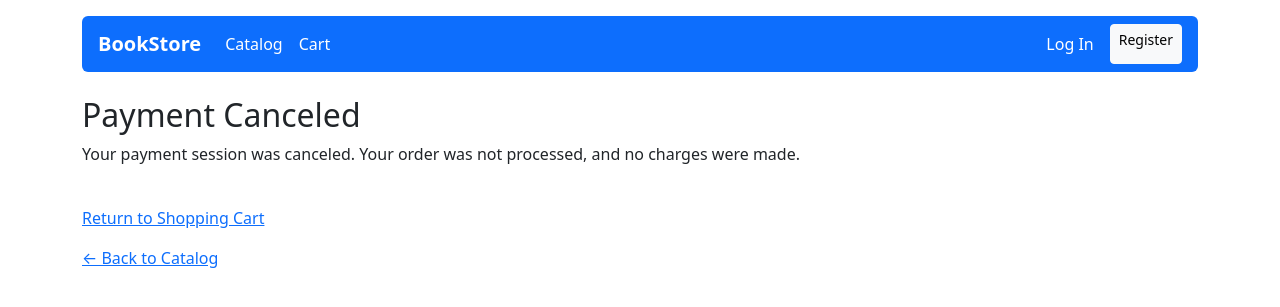
After one commit to DariiaMiroshn/bookstore_project, a Django app: page /payment/cancel/ in a window 1280 px wide. The commit adds this page. Shown: the top 307 px of the page. Run offline with Django 5.2, Linux system fonts and the light colour scheme.

Commit message:
Implement cart, Stripe checkout, atomic orders, and email confirmation

```diff
--- a/requirements.txt
+++ b/requirements.txt
@@ -2,3 +2,4 @@ Django>=5.0,<6.0
 psycopg2-binary>=2.9.9
 python-dotenv>=1.0.1
 django-debug-toolbar>=4.3.0
+stripe>=16.0.0
--- /dev/null
+++ b/store/cart.py
@@ -0,0 +1,61 @@
+from decimal import Decimal
+from django.conf import settings
+from .models import Book
+
+CART_SESSION_ID = 'cart'
+
+
+class Cart:
+    def __init__(self, request):
+        self.session = request.session
+        cart = self.session.get(CART_SESSION_ID)
+        if not cart:
+            cart = self.session[CART_SESSION_ID] = {}
+        self.cart = cart
+
+    def add(self, book, quantity=1, override_quantity=False):
+        book_id = str(book.id)
+        if book_id not in self.cart:
+            self.cart[book_id] = {
+                'quantity': 0,
+                'price': str(book.price)
+            }
+
+        if override_quantity:
+            self.cart[book_id]['quantity'] = quantity
+        else:
+            self.cart[book_id]['quantity'] += quantity
+
+        self.save()
+
+    def remove(self, book):
+        book_id = str(book.id)
+        if book_id in self.cart:
+            del self.cart[book_id]
+            self.save()
+
+    def clear(self):
+        del self.session[CART_SESSION_ID]
+        self.save()
+
+    def save(self):
+        self.session.modified = True
+
+    def __iter__(self):
+        book_ids = self.cart.keys()
+        books = Book.objects.filter(id__in=book_ids)
+        cart = self.cart.copy()
+
+        for book in books:
+            cart[str(book.id)]['book'] = book
+
+        for item in cart.values():
+            item['price'] = Decimal(item['price'])
+            item['total_price'] = item['price'] * item['quantity']
+            yield item
+
+    def __len__(self):
+        return sum(item['quantity'] for item in self.cart.values())
+
+    def get_total_price(self):
+        return sum(Decimal(item['price']) * item['quantity'] for item in self.cart.values())
--- a/store/templates/store/base.html
+++ b/store/templates/store/base.html
@@ -12,9 +12,10 @@
 
         <div class="navbar-nav me-auto">
             <a class="nav-link text-white" href="{% url 'store:book_list' %}">Catalog</a>
-            {% if perms.store.add_book %}
-                <a class="nav-link text-white" href="{% url 'store:book_create' %}">+ Add Book</a>
-            {% endif %}
+                <a class="nav-link text-white" href="{% url 'store:cart_detail' %}">Cart</a>
+                {% if perms.store.add_book %}
+                    <a class="nav-link text-white" href="{% url 'store:book_create' %}">+ Add Book</a>
+                {% endif %}
         </div>
 
         <div class="navbar-nav">
--- /dev/null
+++ b/store/templates/store/payment_cancel.html
@@ -0,0 +1,9 @@
+{% extends 'store/base.html' %}
+
+{% block content %}
+<h2>Payment Canceled</h2>
+<p>Your payment session was canceled. Your order was not processed, and no charges were made.</p>
+<br>
+<p><a href="{% url 'store:cart_detail' %}">Return to Shopping Cart</a></p>
+<p><a href="{% url 'store:book_list' %}">&larr; Back to Catalog</a></p>
+{% endblock %}
--- a/store/urls.py
+++ b/store/urls.py
@@ -1,7 +1,7 @@
 from django.urls import path
 from . import views
 
-app_name = 'store'  # Це і є namespace
+app_name = 'store'
 
 urlpatterns = [
     path('', views.BookListView.as_filename if False else views.BookListView.as_view(), name='book_list'),
@@ -9,4 +9,14 @@ urlpatterns = [
     path('book/add/', views.BookCreateView.as_view(), name='book_create'),
     path('book/<int:pk>/edit/', views.BookUpdateView.as_view(), name='book_update'),
     path('book/<int:pk>/delete/', views.BookDeleteView.as_view(), name='book_delete'),
+
+# Кошик
+    path('cart/', views.cart_detail, name='cart_detail'),
+    path('cart/add/<int:book_id>/', views.cart_add, name='cart_add'),
+    path('cart/remove/<int:book_id>/', views.cart_remove, name='cart_remove'),
+
+    # Замовлення та оплата
+    path('order/create/', views.order_create, name='order_create'),
+    path('payment/success/', views.payment_success, name='payment_success'),
+    path('payment/cancel/', views.payment_cancel, name='payment_cancel'),
 ]
--- a/store/views.py
+++ b/store/views.py
@@ -1,9 +1,22 @@
+import stripe
+from django.conf import settings
+from django.contrib import messages
+from django.contrib.auth.decorators import login_required
 from django.contrib.auth.mixins import PermissionRequiredMixin
-from django.urls import reverse_lazy
+from django.core.mail import send_mail
+from django.db import transaction
+from django.shortcuts import render, redirect, get_object_or_404
+from django.urls import reverse, reverse_lazy
+from django.views.decorators.http import require_POST
 from django.views.generic import ListView, DetailView, CreateView, UpdateView, DeleteView
-from .models import Book
 
-# 1. Список книг з пагінацією (Public)
+from .models import Book, Order, OrderItem
+from .cart import Cart
+
+stripe.api_key = settings.STRIPE_SECRET_KEY
+
+
+# 1. Book list with pagination (Public)
 class BookListView(ListView):
     model = Book
     template_name = 'store/book_list.html'
@@ -42,3 +55,143 @@ class BookDeleteView(PermissionRequiredMixin, DeleteView):
     template_name = 'store/book_confirm_delete.html'
     success_url = reverse_lazy('store:book_list')
     permission_required = 'store.delete_book'
+
+
+# 6. Shopping cart operations
+@require_POST
+def cart_add(request, book_id):
+    cart = Cart(request)
+    book = get_object_or_404(Book, id=book_id)
+    cart.add(book=book, quantity=1)
+    return redirect('store:cart_detail')
+
+
+@require_POST
+def cart_remove(request, book_id):
+    cart = Cart(request)
+    book = get_object_or_404(Book, id=book_id)
+    cart.remove(book)
+    return redirect('store:cart_detail')
+
+
+def cart_detail(request):
+    cart = Cart(request)
+    return render(request, 'store/cart_detail.html', {'cart': cart})
+
+
+# 7. Order checkout, transaction.atomic, Stripe and Email
+@login_required
+def order_create(request):
+    cart = Cart(request)
+    if len(cart) == 0:
+        return redirect('store:book_list')
+
+    if request.method == 'POST':
+        # Зчитуємо введені користувачем дані з форми
+        first_name = request.POST.get('first_name', '').strip() or request.user.first_name
+        last_name = request.POST.get('last_name', '').strip() or request.user.last_name
+        email = request.POST.get('email', '').strip() or request.user.email
+        address = request.POST.get('address', '').strip()
+        postal_code = request.POST.get('postal_code', '').strip()
+        city = request.POST.get('city', '').strip()
+
+        # Валідація обов'язкових полів
+        if not all([first_name, last_name, email, address, postal_code, city]):
+            messages.error(request, "Please fill in all required shipping and contact details.")
+            return render(request, 'store/order_create.html', {'cart': cart})
+
+        try:
+            # Атомарна транзакція: створюємо замовлення та перевіряємо залишки
+            with transaction.atomic():
+                order = Order.objects.create(
+                    user=request.user,
+                    first_name=first_name,
+                    last_name=last_name,
+                    email=email,
+                    address=address,
+                    postal_code=postal_code,
+                    city=city,
+                )
+
+                line_items = []
+                for item in cart:
+                    book = item['book']
+                    quantity = item['quantity']
+
+                    if book.stock < quantity:
+                        raise ValueError(f"Insufficient stock for book '{book.title}'. Available: {book.stock}.")
+
+                    # Оновлюємо складські залишки
+                    book.stock -= quantity
+                    book.save()
+
+                    OrderItem.objects.create(
+                        order=order,
+                        book=book,
+                        price=item['price'],
+                        quantity=quantity
+                    )
+
+                    line_items.append({
+                        'price_data': {
+                            'currency': 'usd',
+                            'product_data': {
+                                'name': book.title,
+                            },
+                            'unit_amount': int(item['price'] * 100),  # Stripe приймає суму в центах
+                        },
+                        'quantity': quantity,
+                    })
+
+                # Створюємо Stripe Checkout Session
+                success_url = request.build_absolute_uri(
+                    reverse('store:payment_success') + f'?order_id={order.id}'
+                )
+                cancel_url = request.build_absolute_uri(reverse('store:payment_cancel'))
+
+                checkout_session = stripe.checkout.Session.create(
+                    mode='payment',
+                    line_items=line_items,
+                    success_url=success_url,
+                    cancel_url=cancel_url,
+                    client_reference_id=str(order.id)
+                )
+
+                order.stripe_session_id = checkout_session.id
+                order.save()
+
+            # Відправка електронного листа покупцю
+            send_mail(
+                subject=f"Order #{order.id} Confirmation",
+                message=(
+                    f"Hello {order.first_name},\n\n"
+                    f"Thank you for your order! Your order #{order.id} has been created successfully.\n"
+                    f"Total amount: ${order.get_total_cost()} USD.\n\n"
+                    f"Best regards,\nBookstore Team"
+                ),
+                from_email=settings.DEFAULT_FROM_EMAIL,
+                recipient_list=[order.email],
+                fail_silently=False,
+            )
+
+            cart.clear()
+            return redirect(checkout_session.url, code=303)
+
+        except ValueError as err:
+            messages.error(request, str(err))
+            return render(request, 'store/order_create.html', {'cart': cart})
+
+    return render(request, 'store/order_create.html', {'cart': cart})
+
+
+def payment_success(request):
+    order_id = request.GET.get('order_id')
+    if order_id:
+        order = get_object_or_404(Order, id=order_id)
+        order.status = 'paid'
+        order.save()
+    return render(request, 'store/payment_success.html', {'order_id': order_id})
+
+
+def payment_cancel(request):
+    return render(request, 'store/payment_cancel.html')
```
Also changed, not shown: bookstore/settings.py (+12 -0 lines), store/admin.py (+13 -1 lines), store/models.py (+61 -1 lines), store/templates/store/book_detail.html (+9 -0 lines), store/templates/store/book_list.html (+15 -6 lines), store/templates/store/cart_detail.html (added, +47 -0 lines), store/templates/store/order_create.html (added, +39 -0 lines), store/templates/store/payment_success.html (added, +9 -0 lines), store/migrations/0002_alter_book_id_alter_category_id_order_orderitem.py (added), store/migrations/0003_alter_book_id_alter_category_id_alter_order_id_and_more.py (added), users/migrations/0002_alter_user_id.py (added), users/migrations/0003_alter_user_id.py (added), 1 other file.
